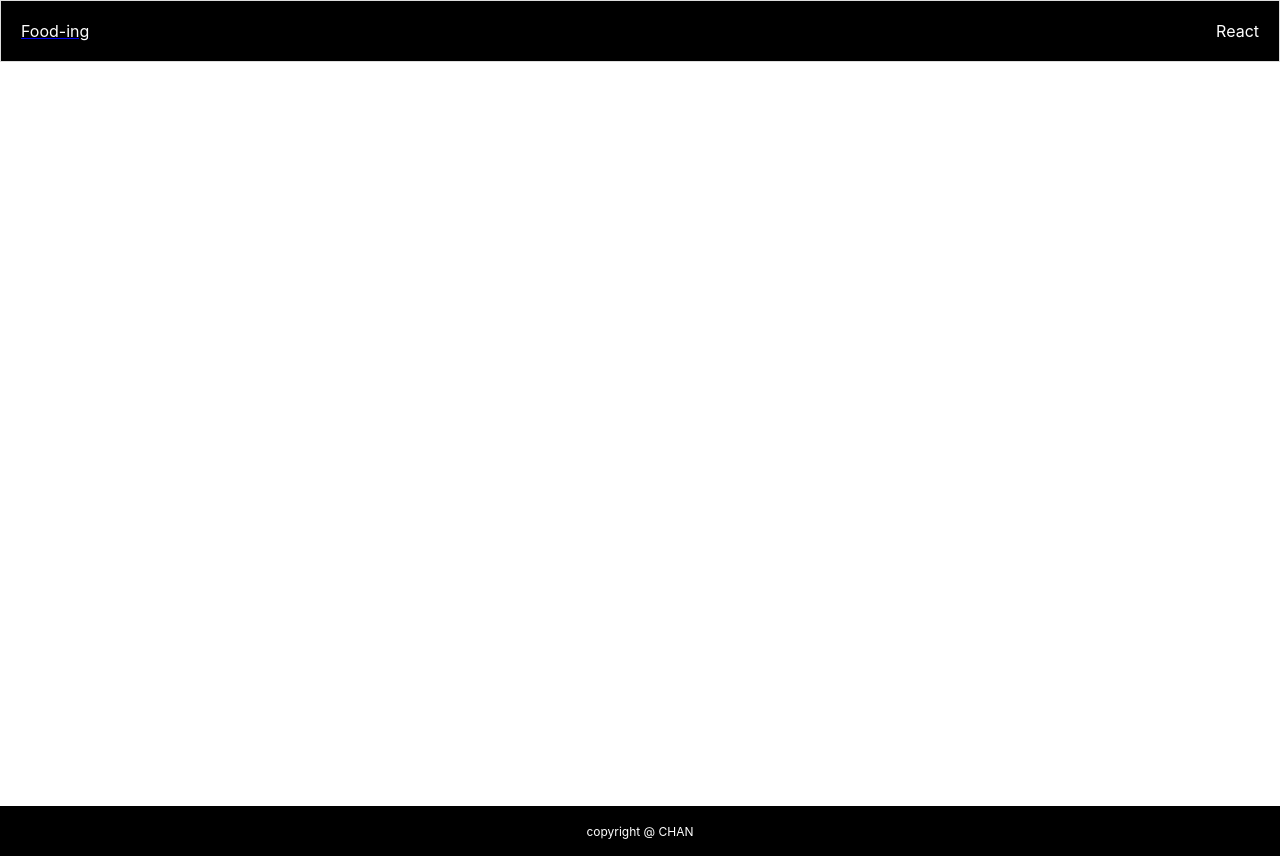
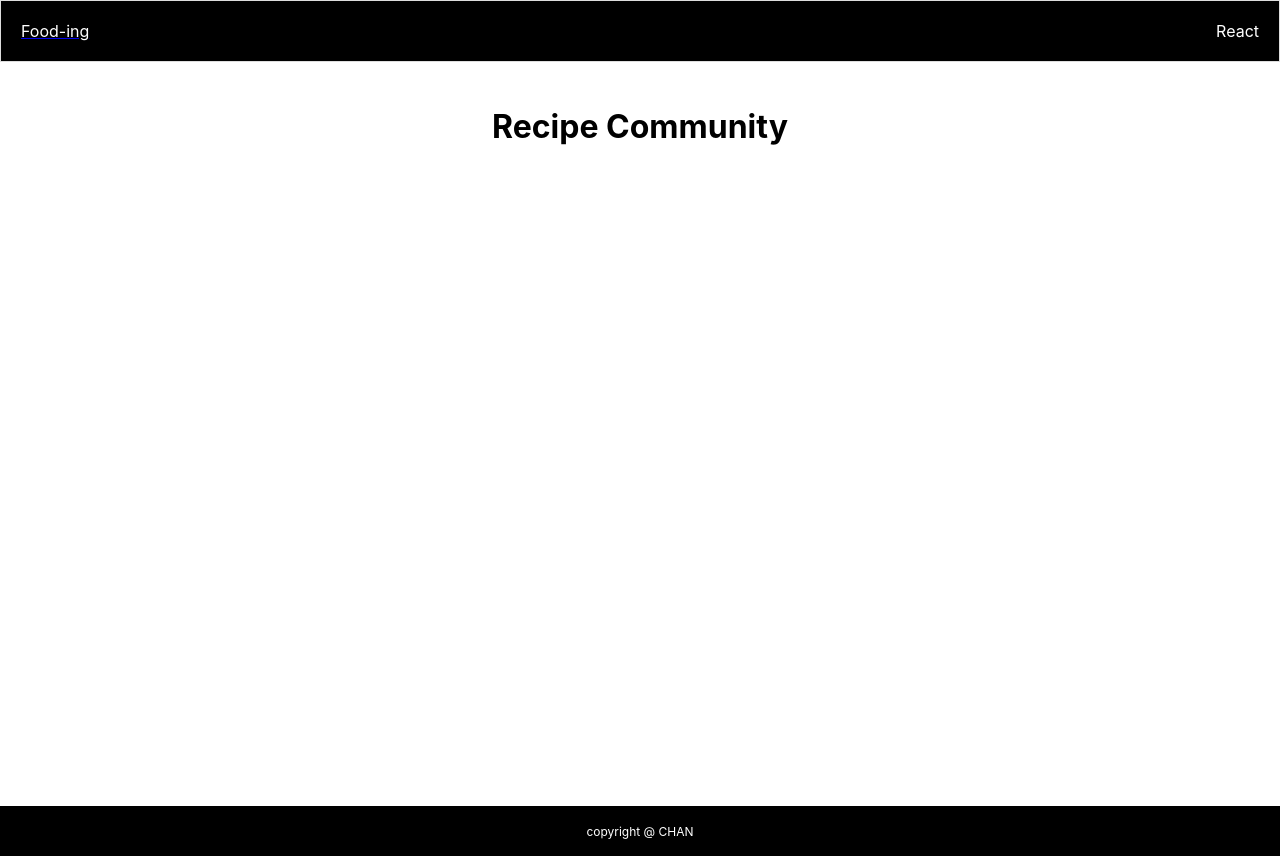
Before and after one commit to ggultong-ver2/ggultong_FE, a React (Create React App) app: page /lists in a window 1280 px wide. Built offline with nearby package versions, Linux system fonts and the light colour scheme.

Commit message:
saeyeon first commit

```diff
--- a/src/pages/RecipeList.jsx
+++ b/src/pages/RecipeList.jsx
@@ -0,0 +1,11 @@
+import styled from "styled-components";
+
+const RecipeList = () => {
+  return (
+    <div>
+      <h1> Recipe Community</h1>
+    </div>
+  );
+};
+
+export default RecipeList;
--- a/src/shared/Router.js
+++ b/src/shared/Router.js
@@ -3,7 +3,7 @@ import { BrowserRouter, Route, Routes } from "react-router-dom";
 import Home from "../pages/Home";
 import Layout from "../components/layout/Layout";
 // 주석 풀고 사용
-// import RecipeList from "../pages/RecipeList";
+import RecipeList from "../pages/RecipeList";
 // import Recipe from "../components/recipe/Recipe";
 
 const Router = () => {
@@ -13,8 +13,8 @@ const Router = () => {
         <Routes>
           <Route path="/" element={<Home />} />
           {/* 주석 풀고 사용 */}
-          {/* <Route path="lists" element={<RecipeList />} />
-          <Route path="lists/:id" element={<Recipe />} /> */}
+          <Route path="lists" element={<RecipeList />} />
+          {/* <Route path="lists/:id" element={<Recipe />} /> */}
         </Routes>
       </Layout>
     </BrowserRouter>
```
